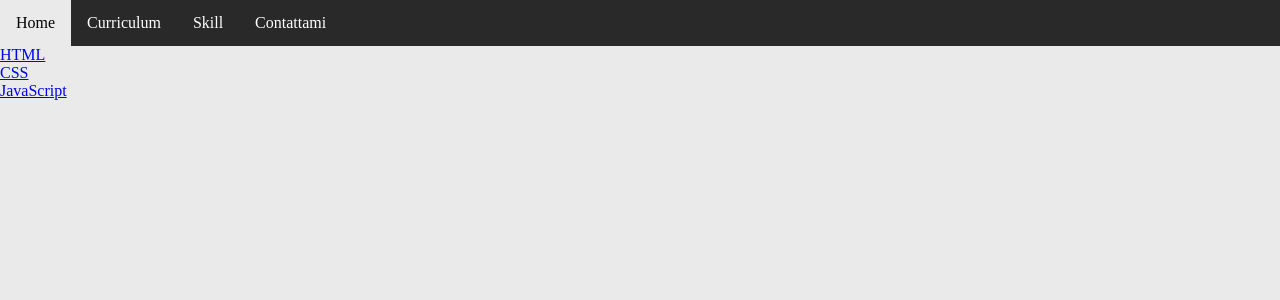
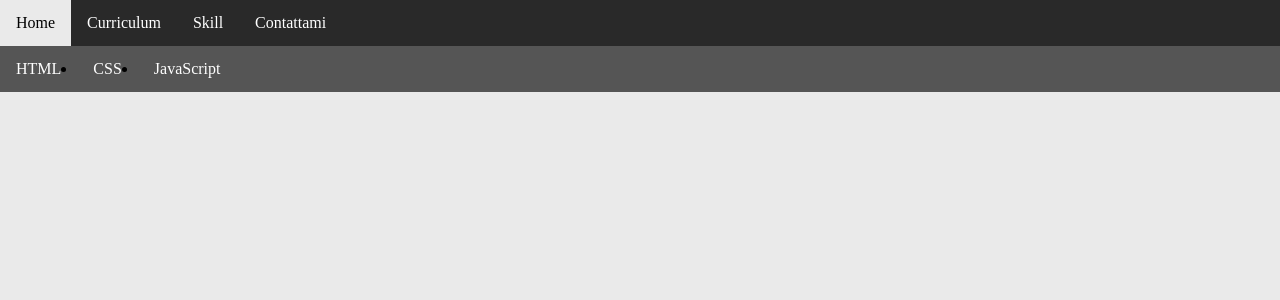
Before and after one commit to AlessandroAmen/curriculum2, a React (Vite) app in the folder Curriculum2/: page /pages/skill in a window 1280 px wide. Shown: the top 300 px of the page. Built offline with nearby package versions, Linux system fonts and the light colour scheme.

Commit message:
aggiornamento a navskill.css

```diff
--- a/Curriculum2/src/components/Navskill.css
+++ b/Curriculum2/src/components/Navskill.css
@@ -0,0 +1,24 @@
+.navskill {
+    background-color: rgb(85, 85, 85);
+    overflow: hidden;
+    list-style-type: none;
+    margin: 0;
+    padding: 0;
+  }
+
+  .navskill li {
+    float: left;
+  }
+
+  .navskill li a {
+    display: block;
+    color: rgb(255, 255, 255);
+    text-align: center;
+    padding: 14px 16px;
+    text-decoration: none;
+  }
+
+  .navskill li a:hover {
+    background-color: rgb(234, 234, 234);
+    color: black;
+  }
--- a/Curriculum2/src/components/Navskill.jsx
+++ b/Curriculum2/src/components/Navskill.jsx
@@ -7,7 +7,7 @@ function Navskill() {
   const languages = useSelector(state => state.languages);
 
   return (
-    <nav className="nav-skill">
+    <div className="navskill">
       <ul>
         {languages.map((language, index) => (
           <li key={index}>
@@ -17,7 +17,7 @@ function Navskill() {
           </li>
         ))}
       </ul>
-    </nav>
+    </div>
   );
 }
 
```
